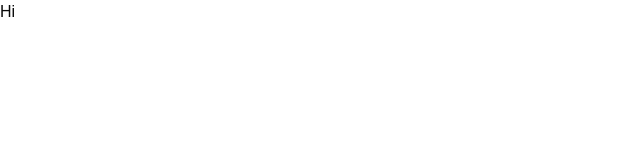
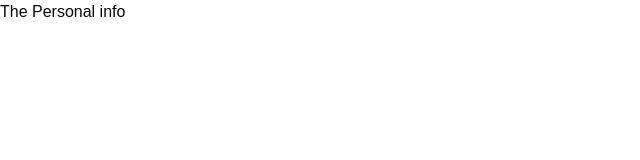
Before and after one commit to femiabimbola/multi-form-nextjs, a Next.js app: page / in a window 1280 px wide. Shown: the top 160 px of the page, without its empty margins (0-640 px from the left). Built offline with nearby package versions, Linux system fonts and the light colour scheme.

Commit message:
adding the second components

```diff
--- a/app/page.tsx
+++ b/app/page.tsx
@@ -1,5 +1,18 @@
+"use client";
+
+import { PersonalInfo } from "@/components/steps/PersonalInfo";
+import { Plan } from "@/components/steps/Plan";
+import useStore from "@/store/useStore";
+
 const Home = () => {
-  return <main>Hi</main>;
+  const { step } = useStore((state) => state);
+
+  return (
+    <main>
+      {step === 1 && <PersonalInfo />}
+      {step === 2 && <Plan />}
+    </main>
+  );
 };
 
 export default Home;
--- /dev/null
+++ b/components/steps/Plan.tsx
@@ -0,0 +1,3 @@
+export const Plan = () => {
+  return <main>The plan components</main>;
+};
--- a/store/useStore.ts
+++ b/store/useStore.ts
@@ -1,9 +1,15 @@
 import { create } from "zustand";
 import { PersonalInfoSlice } from "./slices/personalInfo";
 import createPersonalInfoSlice from "./slices/personalInfo";
+import createPlanSlice from "./slices/planSlice";
+import { PlanSlice } from "./slices/planSlice";
+import createStepSlice from "./slices/createStepSlice";
+import { StepSlice } from "./slices/createStepSlice";
 
-const useStore = create<PersonalInfoSlice>((...a) => ({
+const useStore = create<PersonalInfoSlice & PlanSlice & StepSlice>((...a) => ({
   ...createPersonalInfoSlice(...a),
+  ...createPlanSlice(...a),
+  ...createStepSlice(...a),
 }));
 
 export default useStore;
```
